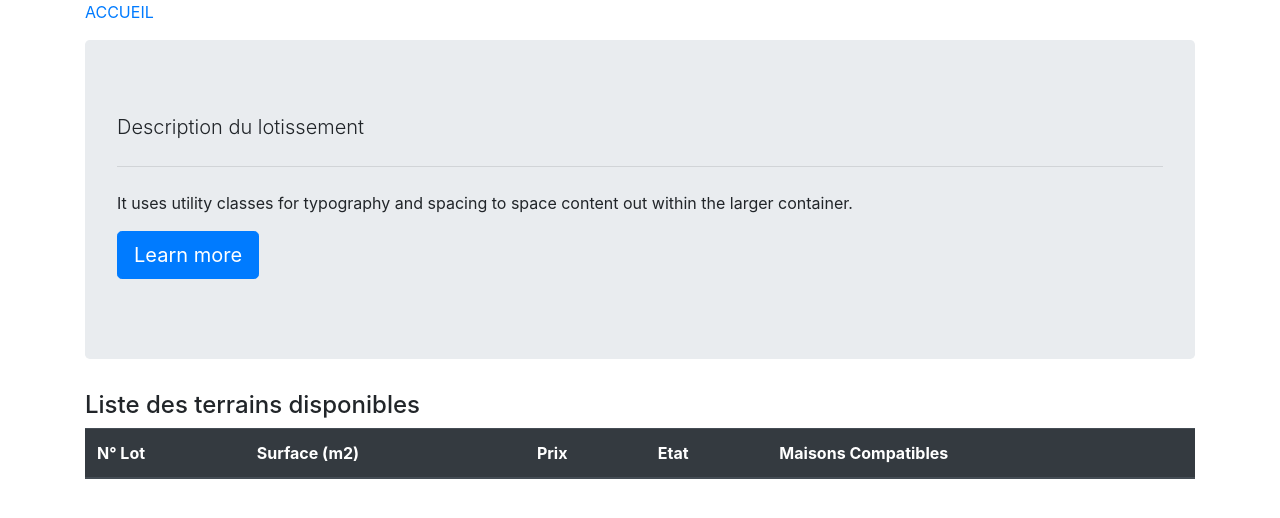
After one commit to ThibSeldon/TerrainsMaisons, a Symfony app: template templates/home/allotments.html.twig in a window 1280 px wide. The commit adds this page. Shown: the top 518 px of the page. Run offline with Twig, Linux system fonts and the light colour scheme; the template is opened without the code that fills it, so the values that code supplies are empty; some libraries are stand-ins or nearby versions.

Commit message:
add front home

```diff
--- /dev/null
+++ b/templates/base_all.html.twig
@@ -0,0 +1,27 @@
+<!DOCTYPE html>
+<html lang="fr">
+<head>
+    <meta charset="UTF-8">
+    <title>
+        {% block title %}Welcome!
+        {% endblock %}
+    </title>
+    <script src="https://code.jquery.com/jquery-3.5.1.slim.min.js" integrity="sha384-DfXdz2htPH0lsSSs5nCTpuj/zy4C+OGpamoFVy38MVBnE+IbbVYUew+OrCXaRkfj" crossorigin="anonymous"></script>
+    <link href="https://cdn.jsdelivr.net/npm/select2@4.1.0-beta.1/dist/css/select2.min.css" rel="stylesheet" />
+    <script src="https://cdn.jsdelivr.net/npm/select2@4.1.0-beta.1/dist/js/select2.min.js"></script>
+    {% block stylesheets %}
+        <link rel="stylesheet" href="https://cdn.jsdelivr.net/npm/bootstrap@4.5.3/dist/css/bootstrap.min.css" integrity="sha384-TX8t27EcRE3e/ihU7zmQxVncDAy5uIKz4rEkgIXeMed4M0jlfIDPvg6uqKI2xXr2" crossorigin="anonymous">
+
+    {% endblock %}
+</head>
+<body>
+<ul class="container">
+    <a href="{{ path('home') }}" class="item">ACCUEIL</a>
+</ul>
+<div class="container"> {% block body %}{% endblock %}
+
+{% block javascripts %}
+    <script src="https://cdn.jsdelivr.net/npm/popper.js@1.16.1/dist/umd/popper.min.js" integrity="sha384-9/reFTGAW83EW2RDu2S0VKaIzap3H66lZH81PoYlFhbGU+6BZp6G7niu735Sk7lN" crossorigin="anonymous"></script>
+    <script src="https://cdn.jsdelivr.net/npm/bootstrap@4.5.3/dist/js/bootstrap.min.js" integrity="sha384-w1Q4orYjBQndcko6MimVbzY0tgp4pWB4lZ7lr30WKz0vr/aWKhXdBNmNb5D92v7s" crossorigin="anonymous"></script>
+{% endblock %}
+</body>
--- /dev/null
+++ b/templates/home/allotments.html.twig
@@ -0,0 +1,53 @@
+{% extends 'base_all.html.twig' %}
+
+{% block title %}
+Liste des Terrains pour le lottissement
+{% endblock %}
+
+{% block body %}
+
+    <div class="jumbotron">
+        <h1 class="display-4">{{allotment.name}}</h1>
+        <p class="lead">Description du lotissement</p>
+        <hr class="my-4">
+        <p>It uses utility classes for typography and spacing to space content out within the larger container.</p>
+        <p class="lead">
+            <a class="btn btn-primary btn-lg" href="#" role="button">Learn more</a>
+        </p>
+    </div>
+
+
+    <h4>Liste des terrains disponibles </h4>
+<table class="table">
+    <thead class="thead-dark">
+    <tr>
+        <th scope="col">N° Lot</th>
+        <th scope="col">Surface (m2)</th>
+        <th scope="col">Prix</th>
+        <th scope="col">Etat</th>
+        <th scope="col">Maisons Compatibles</th>
+    </tr>
+    </thead>
+    <tbody>
+    {% for plot in allotment.plots %}
+    <tr>
+      <th scope="row">{{ plot.lot }}</th>
+        <td>{{ plot.surface }}</td>
+        <td>{{ plot.sellingPriceAti | format_currency('EUR')}}</td>
+        <td>
+            {% if plot.state %}
+            {{ plot.state.name }}
+            {% endif %}
+            -----
+        </td>
+        <td><a href="{{ path('all_plot_show', {'id': plot.id}) }}" class="btn btn-outline-info">Voir les Maisons</a></td>
+    </tr>
+    {% endfor %}
+    </tbody>
+</table>
+
+
+
+
+
+{% endblock %}
```
Also changed, not shown: src/Controller/HomeController.php (+43 -2 lines), templates/home/index.html.twig (+19 -30 lines), templates/home/plot_houses.html.twig (added, +90 -0 lines), public/images/Land_Illustration.jpg (added).
